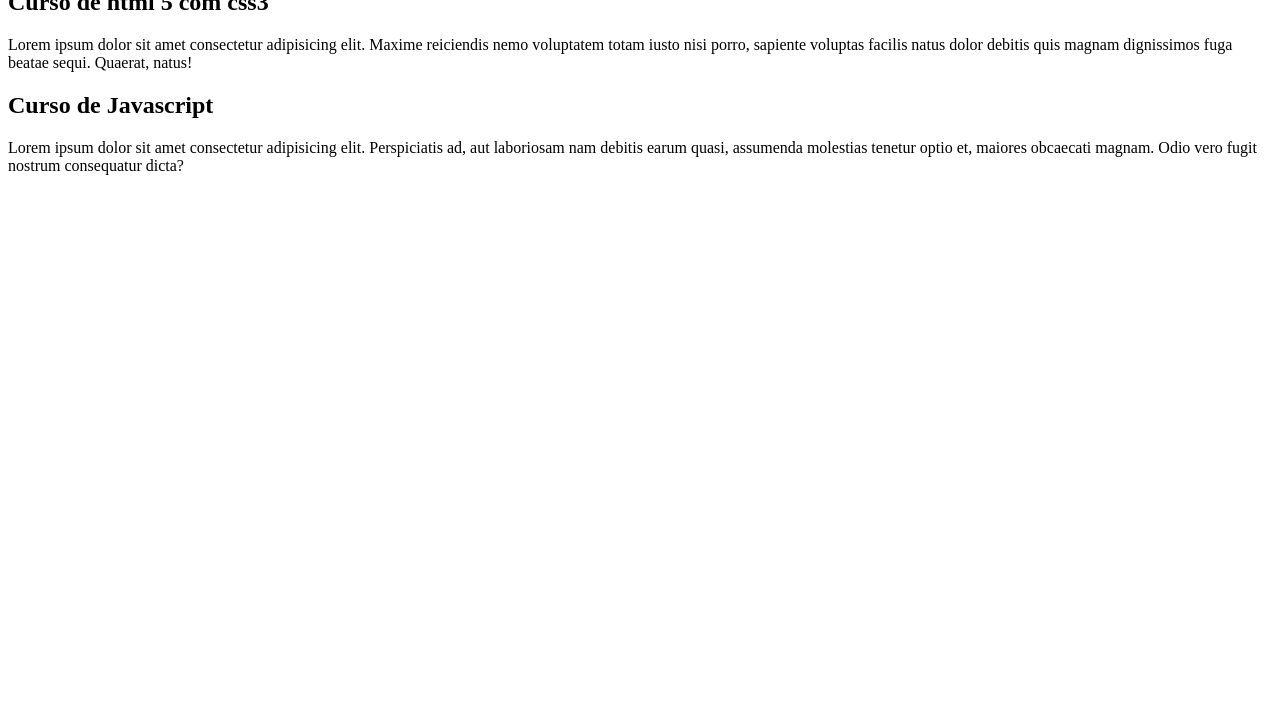
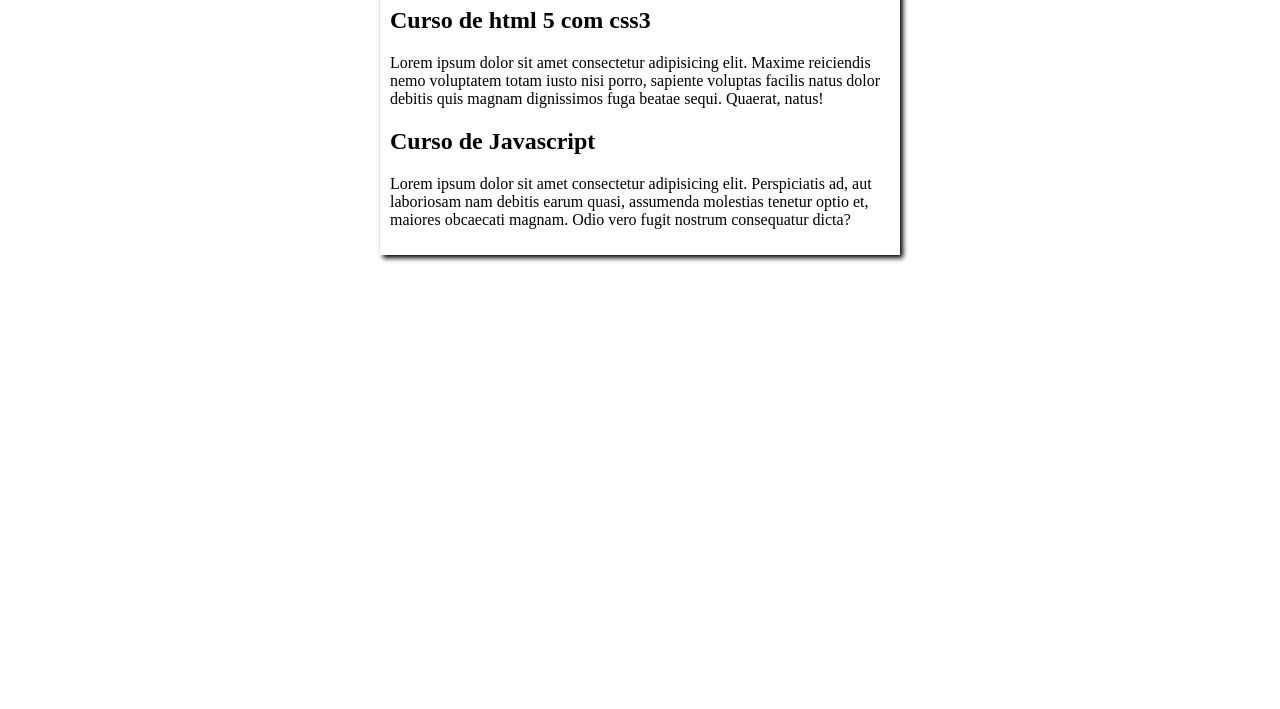
Before and after one commit to AndreCosmedeAbreu/projeto-site, a plain HTML site: page index.html in a window 1280 px wide. Shown: the part 91-800 px from the top of the page. Drawn offline with Linux system fonts and the light colour scheme.

Commit message:
Primeiro merge

```diff
--- /dev/null
+++ b/estilos/style.css
@@ -0,0 +1,19 @@
+{
+    font-family: Arial, Helvetica, sans-serif;
+    font-size: 16px;
+}
+
+body {
+
+    background-color: ;rgb(204, 157, 248);
+}
+
+
+main {
+    background-color: white;
+    width: 500px;
+    margin: auto;
+    padding: 10px;
+    box-shadow: 3px 3px 5px black;
+
+}
--- a/index.html
+++ b/index.html
@@ -4,6 +4,7 @@
     <meta charset="UTF-8">
     <meta name="viewport" content="width=device-width, initial-scale=1.0">
     <title>Título do site</title>
+    <link rel="stylesheet" href="estilos/style.css">
 </head>
 <body>
   <main>
```
